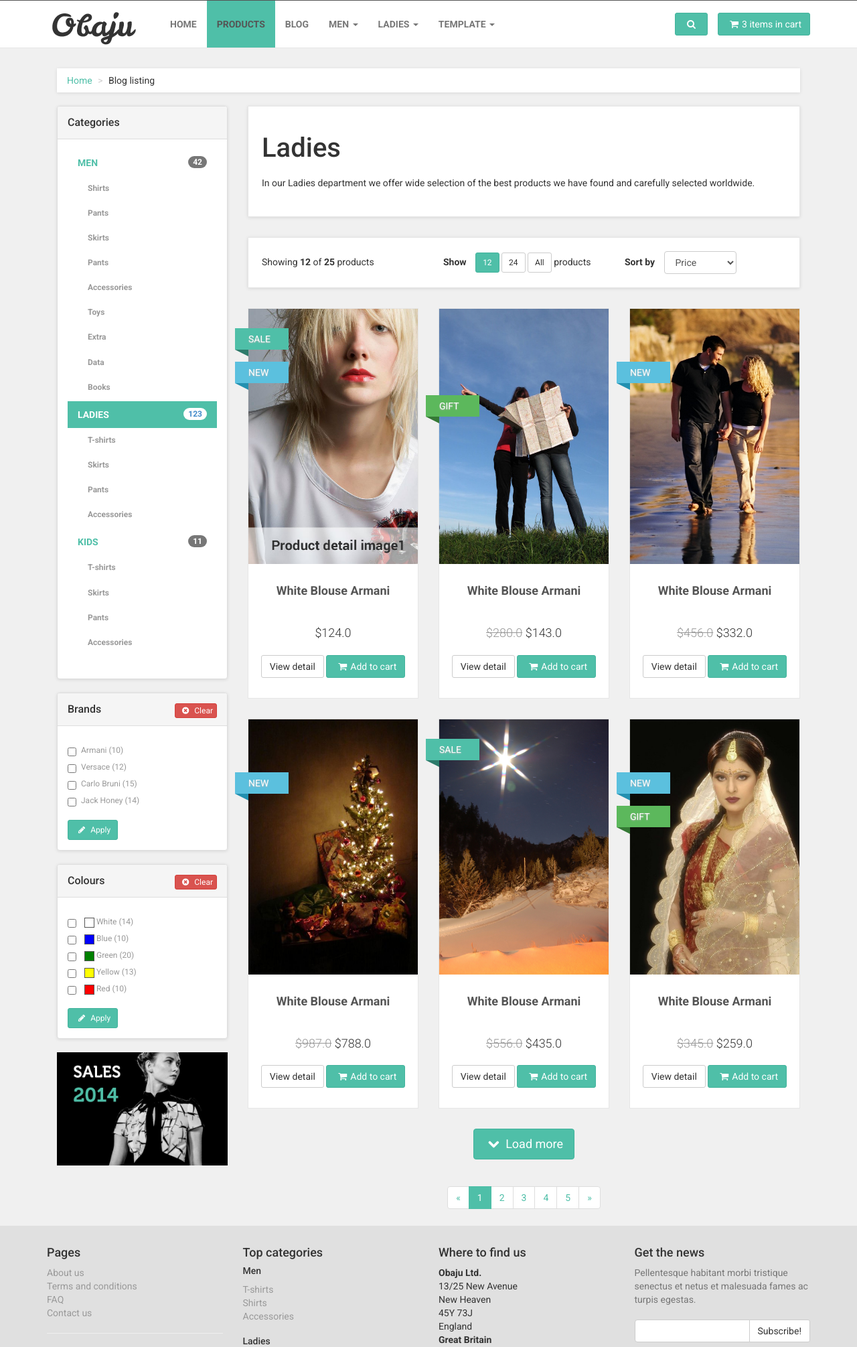
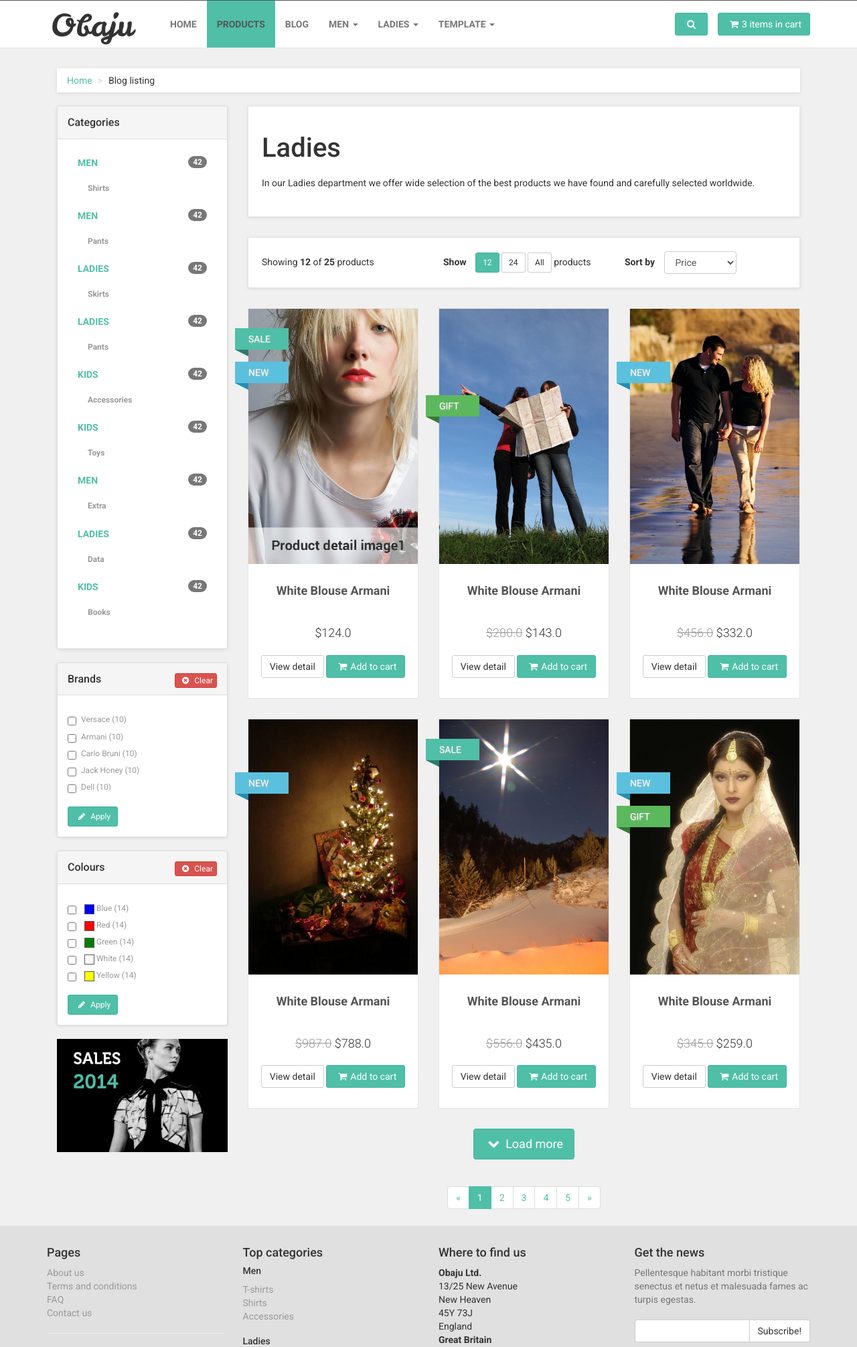
Before and after one commit to jtaam/dj-tObaju, a Django app: page /products/ in a window 1280 px wide. Shown: the part 49-2060 px from the top of the page at 67% size. Run offline with Django 3.2, Linux system fonts and the light colour scheme; data comes from the database, SQL or seed files in the repository; both versions use the stored data as it was after the commit; some libraries are stand-ins or nearby versions.

Commit message:
category 1

```diff
--- a/src/blog/views.py
+++ b/src/blog/views.py
@@ -1,21 +1,25 @@
 from django.shortcuts import render, get_object_or_404
 from .models import Post
+from shophome.models import TopOffer
 
 
 def blog_list(request):
+    offer = get_object_or_404(TopOffer)
     posts = Post.objects.filter(status='published').order_by('-create')
     template = 'blog/blog_list.html'
     context = {
+        'offer': offer,
         'posts': posts
     }
     return render(request, template, context)
 
 
 def blog_detail(request, pid):
+    offer = get_object_or_404(TopOffer)
     post = get_object_or_404(Post, id=pid)
-    # post = Post.objects.filter(id=pid)
     template = 'blog/blog_detail.html'
     context = {
+        'offer': offer,
         'post': post
     }
     return render(request, template, context)
--- a/src/products/views.py
+++ b/src/products/views.py
@@ -1,25 +1,36 @@
 from django.shortcuts import render, get_object_or_404
 from .models import Brand, ProductCategory, Colours, Product, CategoryGroup
+from shophome.models import TopOffer
 
 
 def products_list(request):
-    men_categories = ProductCategory.objects.all()
+    offer = get_object_or_404(TopOffer)
+    brands = Brand.objects.filter(status='published')
+    categories = ProductCategory.objects.all()
     colours = Colours.objects.all()
     products = Product.objects.filter(status='published')
     template = 'products/products_list.html'
     context = {
+        'offer': offer,
         'products': products,
-        'men_categories': men_categories,
+        'categories': categories,
         'colours': colours,
+        'brands': brands,
     }
     return render(request, template, context)
 
 
 def product_detail(request, pid):
+    offer = get_object_or_404(TopOffer)
+    brands = Brand.objects.filter(status='published')
     product = get_object_or_404(Product, id=pid)
+    colours = Colours.objects.all()
     template = 'products/product_detail.html'
     context = {
-        'product': product
+        'offer': offer,
+        'product': product,
+        'brands': brands,
+        'colours': colours,
     }
     return render(request, template, context)
 
--- a/src/templates/partials/_sidebar.html
+++ b/src/templates/partials/_sidebar.html
@@ -7,44 +7,40 @@
     <div class="panel-body">
         <ul class="nav nav-pills nav-stacked category-menu">
 
-
+            {% for category in categories %}
                 <li>
-                        <a href="category.html">Men <span class="badge pull-right">42</span></a>
+                    <a href="category.html">{{ category.cat_group }} <span class="badge pull-right">42</span></a>
                     <ul>
-                            {% for men_category in men_categories %}
-                                <li><a href="category.html">{{ men_category.name | title }}</a></li>
-                            {% endfor %}
+                        <li><a href="category.html">{{ category.name | title }}</a></li>
                     </ul>
                 </li>
+            {% endfor %}
 
 
 
-            <li class="active">
-                <a href="category.html">Ladies <span class="badge pull-right">123</span></a>
-                <ul>
-                    <li><a href="category.html">T-shirts</a>
-                    </li>
-                    <li><a href="category.html">Skirts</a>
-                    </li>
-                    <li><a href="category.html">Pants</a>
-                    </li>
-                    <li><a href="category.html">Accessories</a>
-                    </li>
-                </ul>
-            </li>
-            <li>
-                <a href="category.html">Kids <span class="badge pull-right">11</span></a>
-                <ul>
-                    <li><a href="category.html">T-shirts</a>
-                    </li>
-                    <li><a href="category.html">Skirts</a>
-                    </li>
-                    <li><a href="category.html">Pants</a>
-                    </li>
-                    <li><a href="category.html">Accessories</a>
-                    </li>
-                </ul>
-            </li>
+
+{#                    <li>#}
+{#                        <a href="category.html">Men <span class="badge pull-right">42</span></a>#}
+{#                        <ul>#}
+{#                            <li><a href="category.html">{{ category.name | title }}</a></li>#}
+{#                        </ul>#}
+{#                    </li>#}
+{#                #}
+{#                    <li class="active">#}
+{#                        <a href="category.html">Ladies <span class="badge pull-right">123</span></a>#}
+{#                        <ul>#}
+{#                            <li><a href="category.html">{{ category.name | title }}</a></li>#}
+{##}
+{#                        </ul>#}
+{#                    </li>#}
+{#                #}
+{#                    <li>#}
+{#                        <a href="category.html">Kids <span class="badge pull-right">11</span></a>#}
+{#                        <ul>#}
+{#                            <li><a href="category.html">{{ category.name | title }}</a></li>#}
+{#                        </ul>#}
+{#                    </li>#}
+
 
         </ul>
 
@@ -62,26 +58,14 @@
 
         <form>
             <div class="form-group">
+                {% for brand in brands %}
                     <div class="checkbox">
                         <label>
-                        <input type="checkbox">Armani (10)
+                            <input type="checkbox">{{ brand.name | title }} (10)
                         </label>
                     </div>
-                <div class="checkbox">
-                    <label>
-                        <input type="checkbox">Versace (12)
-                    </label>
-                </div>
-                <div class="checkbox">
-                    <label>
-                        <input type="checkbox">Carlo Bruni (15)
-                    </label>
-                </div>
-                <div class="checkbox">
-                    <label>
-                        <input type="checkbox">Jack Honey (14)
-                    </label>
-                </div>
+                {% endfor %}
+
             </div>
 
             <button class="btn btn-default btn-sm btn-primary"><i class="fa fa-pencil"></i> Apply
@@ -95,7 +79,7 @@
 <div class="panel panel-default sidebar-menu">
 
     <div class="panel-heading">
-        <h3 class="panel-title">Colours <a class="btn btn-xs btn-danger pull-right" href="#"><i
+        <h3 class="panel-title">Colours <a type="reset" class="btn btn-xs btn-danger pull-right" href="#"><i
                 class="fa fa-times-circle"></i> Clear</a></h3>
     </div>
 
@@ -103,31 +87,15 @@
 
         <form>
             <div class="form-group">
+                {% for colour in colours %}
                     <div class="checkbox">
                         <label>
-                        <input type="checkbox"> <span class="colour white"></span> White (14)
+                            <input type="checkbox"> <span
+                                class="colour {{ colour.name }}"></span> {{ colour.name | capfirst }} (14)
                         </label>
                     </div>
-                <div class="checkbox">
-                    <label>
-                        <input type="checkbox"> <span class="colour blue"></span> Blue (10)
-                    </label>
-                </div>
-                <div class="checkbox">
-                    <label>
-                        <input type="checkbox"> <span class="colour green"></span> Green (20)
-                    </label>
-                </div>
-                <div class="checkbox">
-                    <label>
-                        <input type="checkbox"> <span class="colour yellow"></span> Yellow (13)
-                    </label>
-                </div>
-                <div class="checkbox">
-                    <label>
-                        <input type="checkbox"> <span class="colour red"></span> Red (10)
-                    </label>
-                </div>
+                {% endfor %}
+
             </div>
 
             <button class="btn btn-default btn-sm btn-primary"><i class="fa fa-pencil"></i> Apply</button>
```
Also changed, not shown: src/templates/partials/_from_our_blog.html (+5 -20 lines), src/db.sqlite3. Lines whose indentation alone changed are shown as unchanged.
